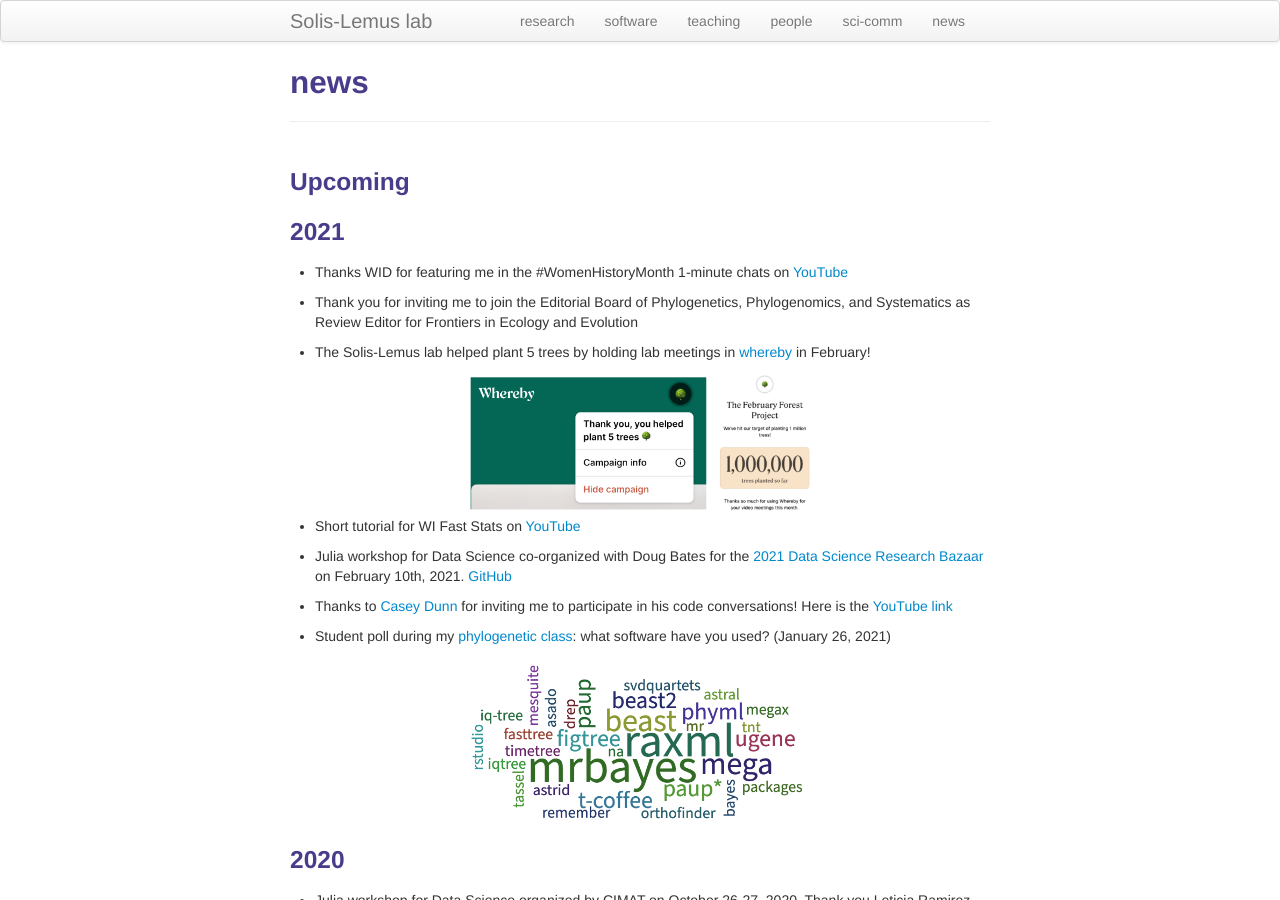
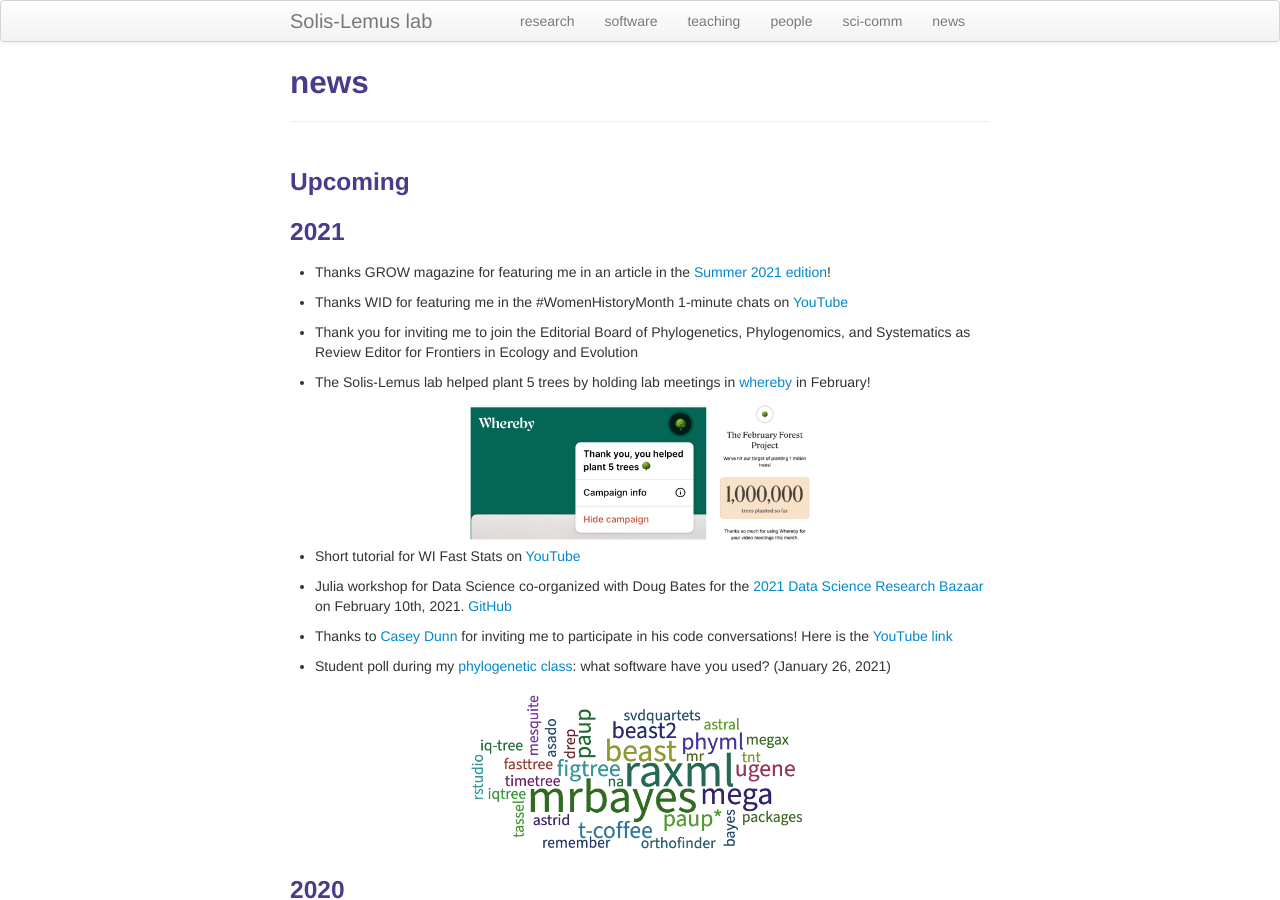
Before and after one commit to solislemuslab/solislemuslab.github.io, a Jekyll site: the page built from pages/news.md, in a window 1280 px wide and 900 px high. Built offline with Jekyll 4.4.1, drawn with Linux system fonts in a browser that asks for light colours.

Commit message:
grow article

```diff
--- a/pages/news.md
+++ b/pages/news.md
@@ -8,6 +8,8 @@ description: Solis-Lemus lab
 
 
 ### 2021
+
+- Thanks GROW magazine for featuring me in an article in the [Summer 2021 edition](https://grow.cals.wisc.edu/departments/living-science/the-tree-of-life-is-rooted-in-math)!
 
 - Thanks WID for featuring me in the #WomenHistoryMonth 1-minute chats on [YouTube](https://www.youtube.com/watch?v=agnLh41aEfg)
 
```
